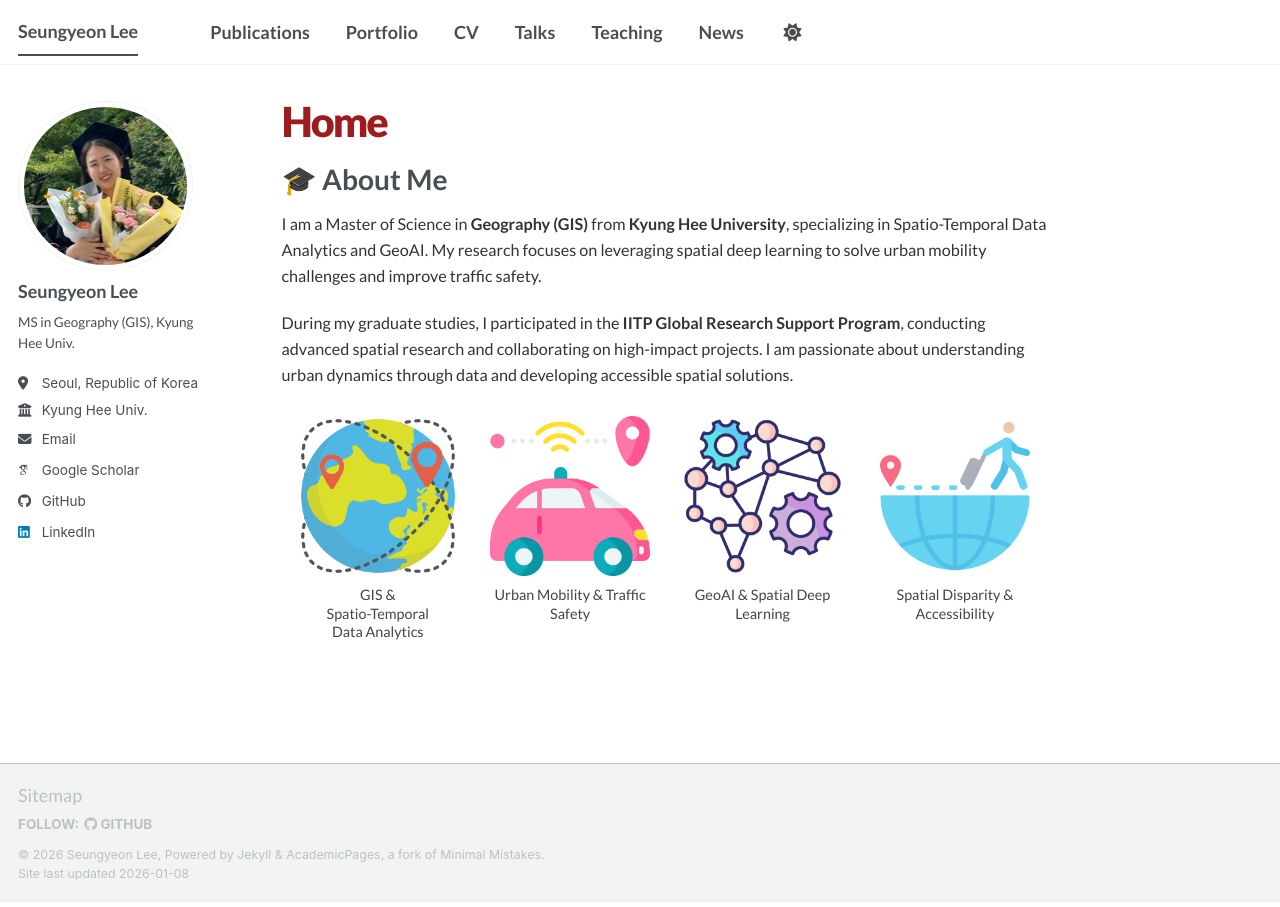
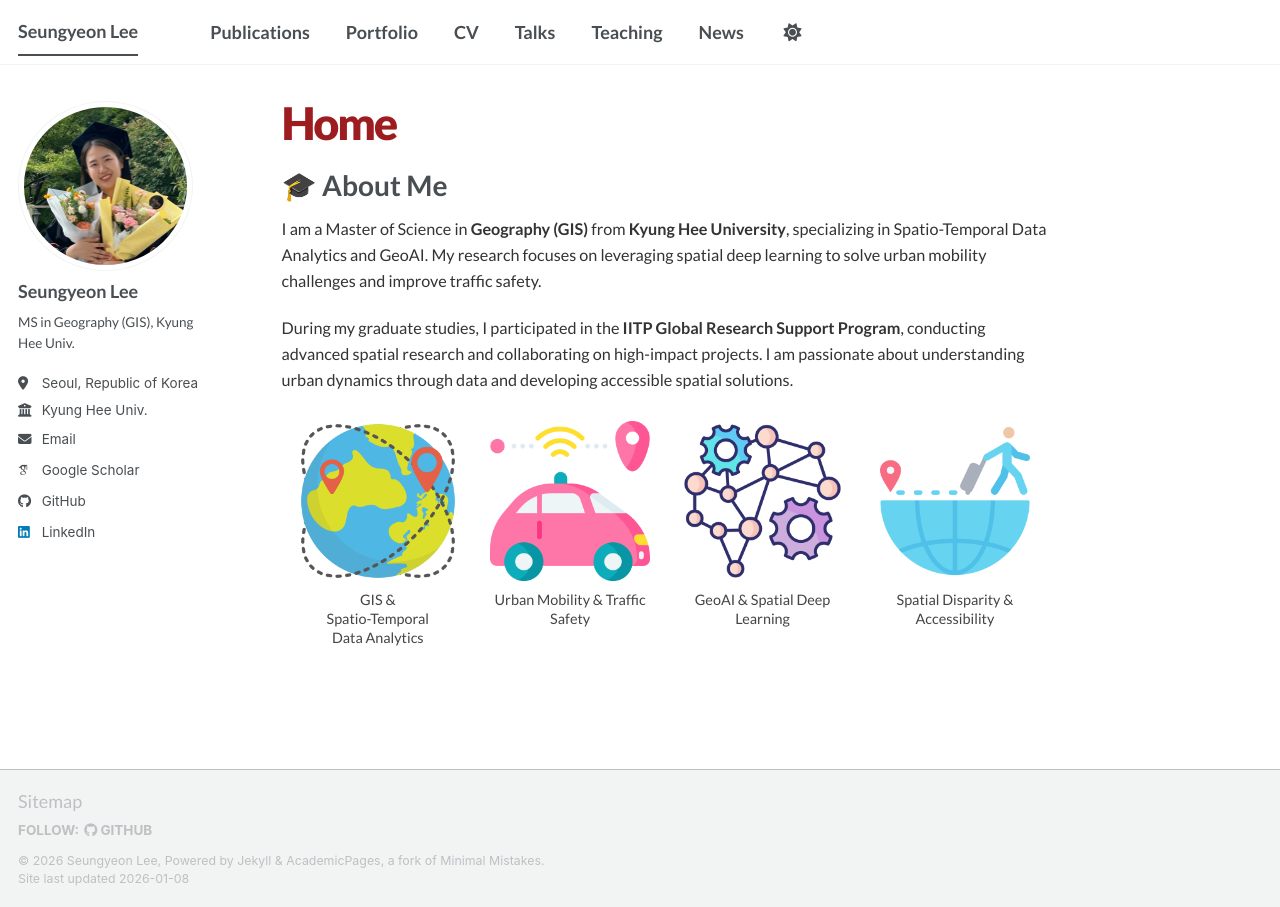
Before and after one commit to seungyeon677/seungyeon677.github.io, a Jekyll site: the page built from _pages/about.md, in a window 1280 px wide. Built offline with Jekyll 4.4.1, drawn with Linux system fonts in a browser that asks for light colours; some web fonts are replaced; a script bundle is joined from its source files by our own code; library files that are not in the unit come from our copies.

Commit message:
Update head.html

```diff
--- a/_includes/head.html
+++ b/_includes/head.html
@@ -33,7 +33,7 @@
 
   /* 페이지 메인 제목 (About Me 등 큰 제목) */
   .page__title {
-    font-size: 2.3rem !important; /* 아주 크게 */
+    font-size: 2.5rem !important; /* 아주 크게 */
     font-weight: 900 !important;
     letter-spacing: -0.05em; /* 글자 간격을 살짝 좁혀 더 세련되게 */
     color: #9D1C20 !important;
@@ -107,7 +107,14 @@
     text-decoration: underline !important; /* 마우스 올렸을 때만 밑줄 */
   }
 
-  /* 4. 하단 푸터 및 기타 요소 */
+  /* URL 경로에 'publication'이 포함된 페이지의 제목만 크기 수정 */
+  body[class*="publication"] .page__title,
+  .layout--single.publication .page__title {
+    font-size: 1.25rem !important; /* h3 수준 크기 */
+    font-weight: 700 !important;
+  }
+
+  /* 하단 푸터 및 기타 요소 */
   .page__footer, .pagination, .page__taxonomy {
     font-family: 'Lato', sans-serif !important;
   }
```
Also changed, not shown: other parts of _includes/head.html (+3 -3 lines).
